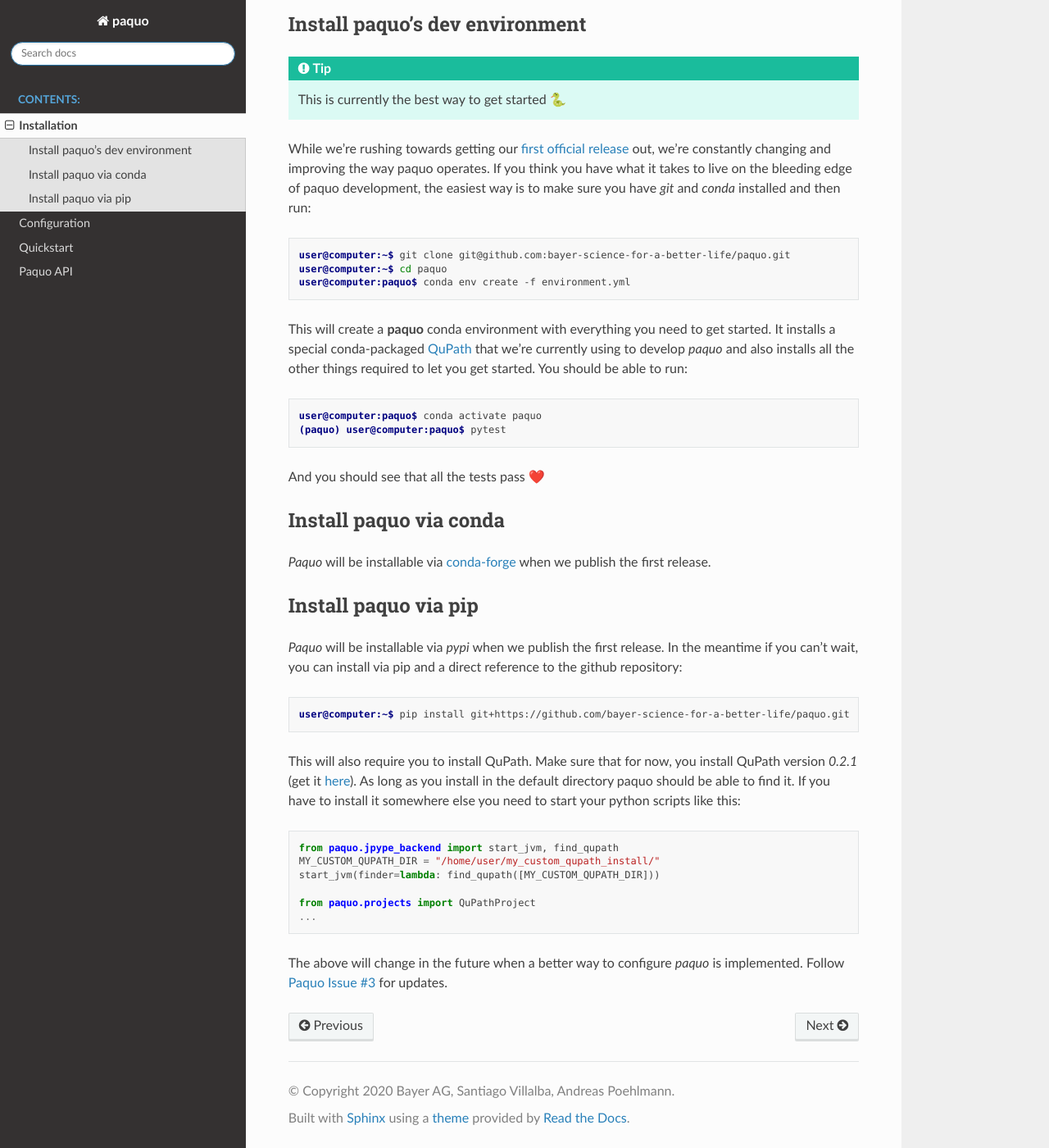
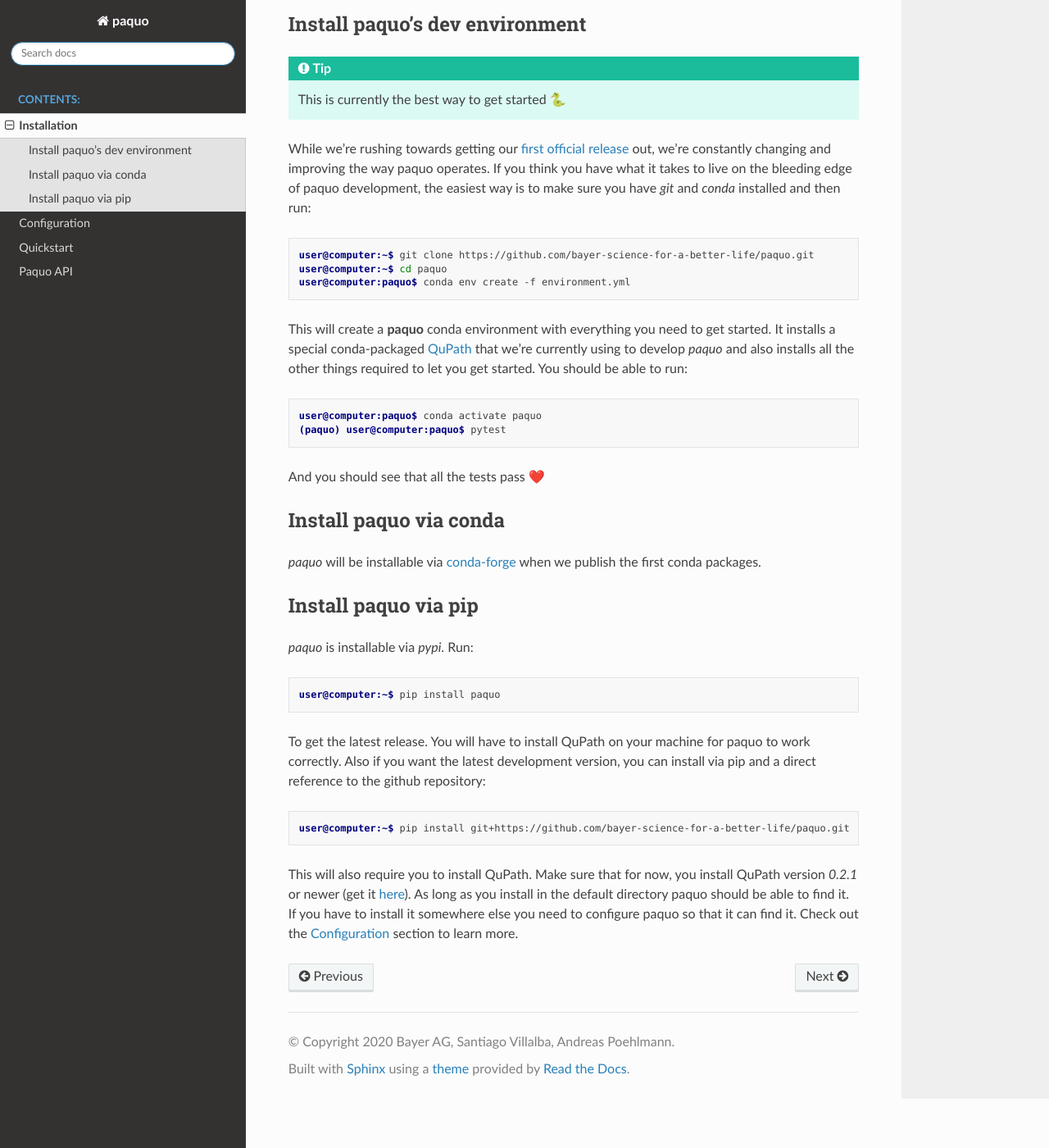
Before and after one commit to Bayer-Group/paquo, a Sphinx documentation site: the page built from docs/source/installation.rst, in a window 1280 px wide and 1400 px high, scrolled down 392 px. Shown: the whole window at 82% size. Built offline with Sphinx 7.4.7 and the Read the Docs theme 2.0.0, drawn with Linux system fonts in a browser that asks for light colours; some of the changed text lies outside the part shown.

Commit message:
docs: update docs

```diff
--- a/docs/source/conf.py
+++ b/docs/source/conf.py
@@ -36,6 +36,7 @@ author = 'Santiago Villalba, Andreas Poehlmann'
 extensions = [
     "sphinx.ext.autodoc",
     "sphinx.ext.autosummary",
+    "sphinx.ext.autosectionlabel",
     "sphinx.ext.viewcode",
     "sphinx.ext.napoleon",
     "sphinxemoji.sphinxemoji",
--- a/docs/source/installation.rst
+++ b/docs/source/installation.rst
@@ -3,15 +3,14 @@ Installation
 
 .. note::
 
-    In its current incarnation `paquo` requires QuPath version `0.2.1`. This is mainly because we're
-    developing and testing against this version right now. But this is bound to change (and other
-    versions might already be supported). Follow
+    In its current incarnation `paquo` requires QuPath version `0.2.1` or higher. This is mainly
+    because we're developing and testing against this version right now. But this is bound to
+    change (and other versions might already be supported). Follow
     `Paquo Issue #19 <https://github.com/bayer-science-for-a-better-life/paquo/issues/19>`_ to be
     notified when we're starting to work on this.
 
-There's multiple ways to install `paquo`. We plan to offer pypi packages (coming soon...
-`Paquo Issue #20 <https://github.com/bayer-science-for-a-better-life/paquo/issues/19>`_) and
-conda packages. Right now the easiest way to setup your environment is via conda.
+There's multiple ways to install `paquo`. We offer pypi packages and will soon provide
+conda packages too. Right now the easiest way to help develop is to setup your environment via conda.
 
 
 Install paquo's dev environment
@@ -29,7 +28,7 @@ then run:
 
 .. code-block:: console
 
-    user@computer:~$ git clone git@github.com:bayer-science-for-a-better-life/paquo.git
+    user@computer:~$ git clone https://github.com/bayer-science-for-a-better-life/paquo.git
     user@computer:~$ cd paquo
     user@computer:paquo$ conda env create -f environment.yml
 
@@ -50,32 +49,26 @@ And you should see that all the tests pass |:heart:|
 Install paquo via conda
 -----------------------
 
-`Paquo` will be installable via `conda-forge <https://conda-forge.org/>`_ when we publish the first release.
+`paquo` will be installable via `conda-forge <https://conda-forge.org/>`_ when we publish the first conda packages.
 
 
 Install paquo via pip
 ---------------------
 
-`Paquo` will be installable via `pypi` when we publish the first release. In the meantime if you can't wait,
-you can install via pip and a direct reference to the github repository:
+`paquo` is installable via `pypi`. Run:
+
+.. code-block:: console
+
+    user@computer:~$ pip install paquo
+
+To get the latest release. You will have to install QuPath on your machine for paquo to work correctly. Also if
+you want the latest development version, you can install via pip and a direct reference to the github repository:
 
 .. code-block:: console
 
     user@computer:~$ pip install git+https://github.com/bayer-science-for-a-better-life/paquo.git
 
 This will also require you to install QuPath. Make sure that for now, you install QuPath version `0.2.1`
-(get it `here <https://github.com/qupath/qupath/releases/tag/v0.2.1>`_). As long as you install in the
-default directory paquo should be able to find it. If you have to install it somewhere else you need
-to start your python scripts like this:
-
-.. code-block:: python
-
-    from paquo.jpype_backend import start_jvm, find_qupath
-    MY_CUSTOM_QUPATH_DIR = "/home/user/my_custom_qupath_install/"
-    start_jvm(finder=lambda: find_qupath([MY_CUSTOM_QUPATH_DIR]))
-
-    from paquo.projects import QuPathProject
-    ...
-
-The above will change in the future when a better way to configure `paquo` is implemented. Follow
-`Paquo Issue #3 <https://github.com/bayer-science-for-a-better-life/paquo/issues/3>`_ for updates.
+or newer (get it `here <https://github.com/qupath/qupath/releases/tag/v0.2.1>`_). As long as you install
+in the default directory paquo should be able to find it. If you have to install it somewhere else you need
+to configure paquo so that it can find it. Check out the :ref:`Configuration` section to learn more.
```
Also changed, not shown: docs/source/quickstart.rst (+10 -11 lines).
